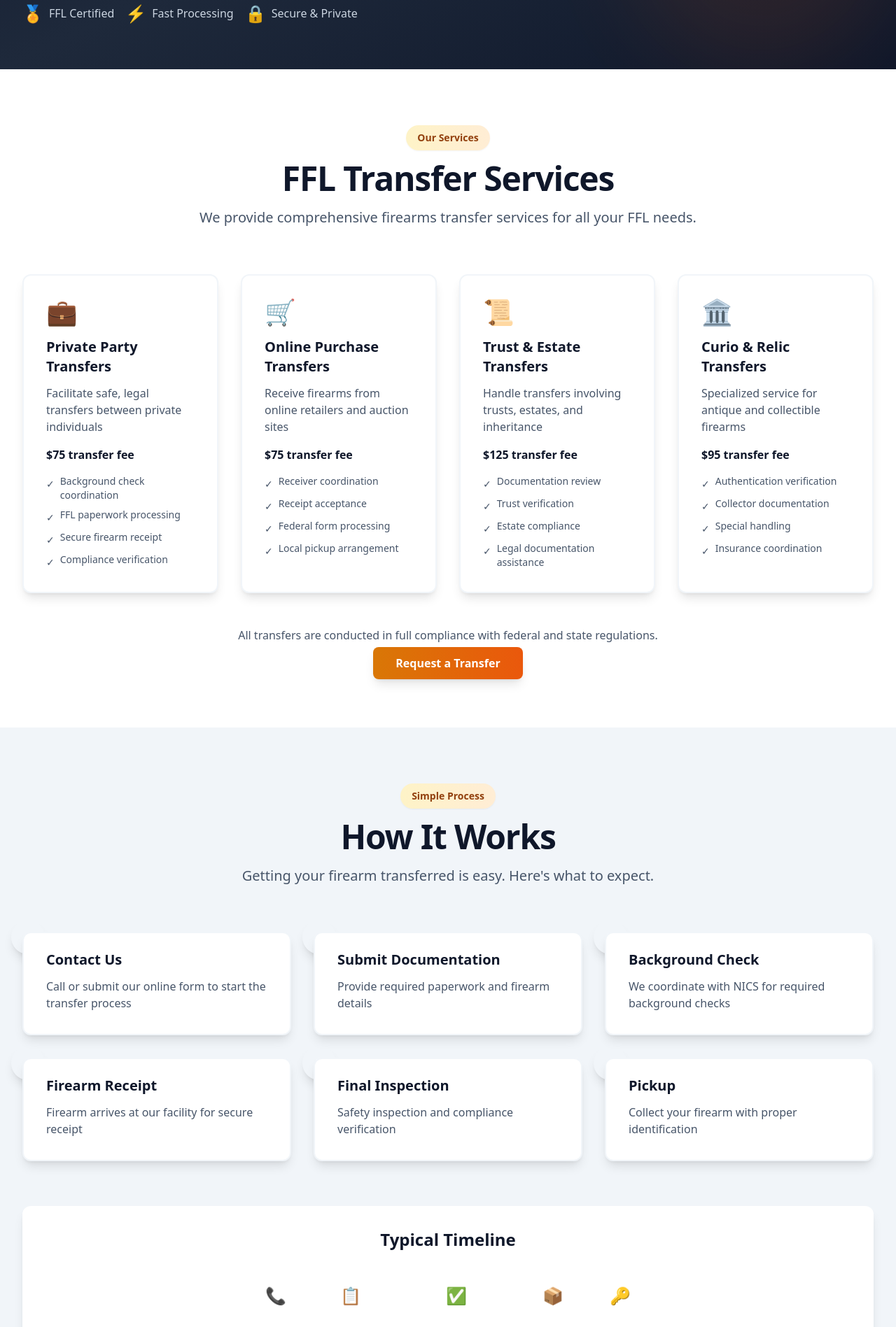
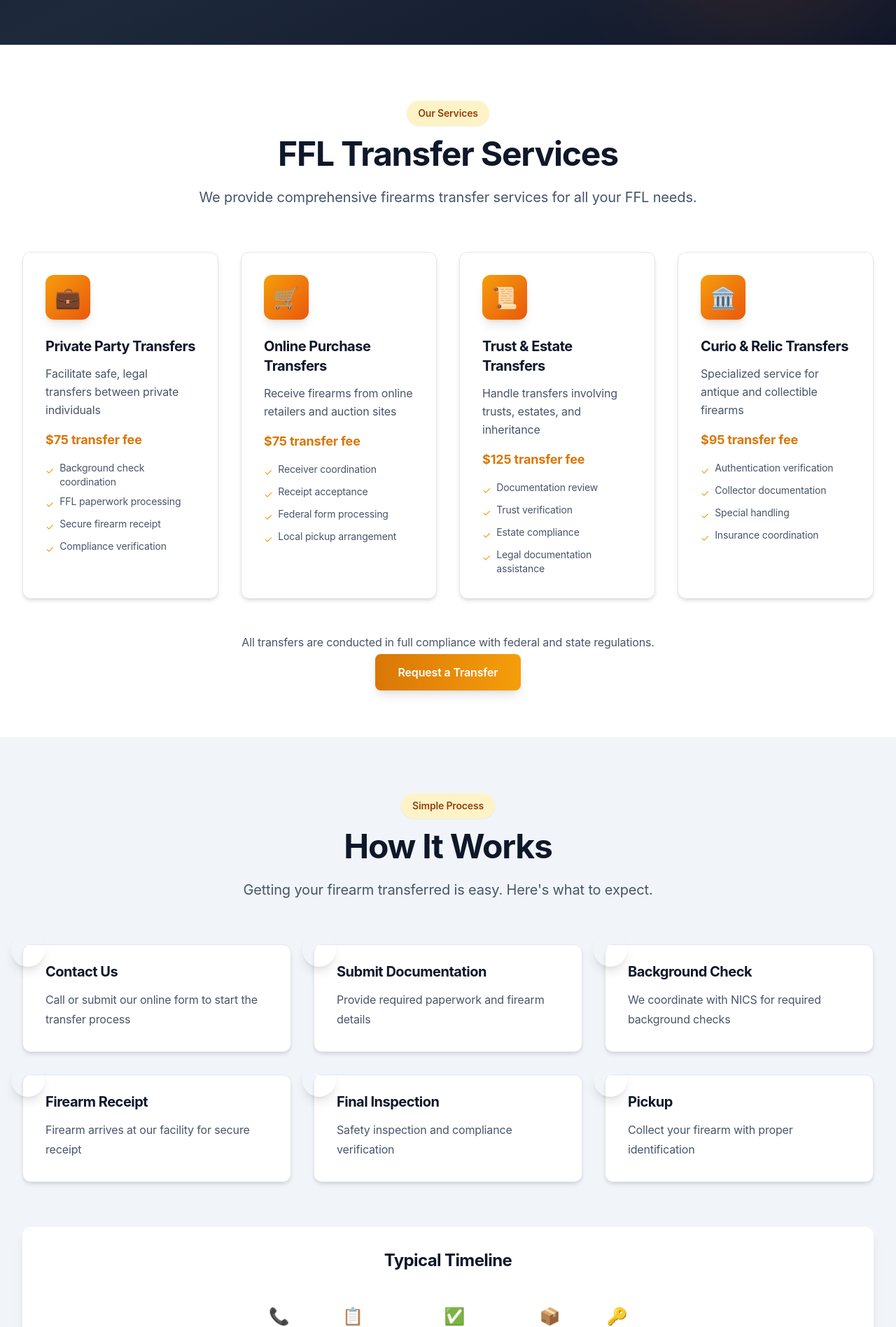
Before and after one commit to mgossman71/React-Demo-qwen35_35, a React (Vite) app: page / in a window 1280 px wide. Shown: the part 512-2409 px from the top of the page at 70% size. Built offline with nearby package versions, Linux system fonts and the light colour scheme.

Commit message:
Refactor typography and spacing: Better font hierarchy, 8px grid system, consistent spacing, modern color palette

```diff
--- a/src/components/Eligibility.jsx
+++ b/src/components/Eligibility.jsx
@@ -14,7 +14,7 @@ export default function Eligibility() {
 
         <div className="grid grid-cols-1 md:grid-cols-2 lg:grid-cols-3 gap-6">
           {siteData.eligibility.map((item, index) => (
-            <div key={index} className="card border-l-4 border-ffl-gold">
+            <div key={index} className="card border-l-4 border-amber-500">
               <div className="flex items-start space-x-4">
                 <div className="text-3xl flex-shrink-0">
                   {index < 2 ? '⚖️' : index < 4 ? '🆔' : '✅'}
@@ -23,7 +23,7 @@ export default function Eligibility() {
                   <h3 className="font-semibold text-lg text-slate-900 mb-2">
                     {item.title}
                   </h3>
-                  <p className="text-slate-600">
+                  <p className="text-slate-600 leading-relaxed">
                     {item.description}
                   </p>
                 </div>
--- a/src/components/Hero.jsx
+++ b/src/components/Hero.jsx
@@ -13,12 +13,12 @@ export default function Hero() {
         <div className="grid grid-cols-1 lg:grid-cols-2 gap-12 items-center">
           {/* Text Content */}
           <div className="text-center lg:text-left">
-            <h1 className="text-5xl md:text-6xl lg:text-7xl font-black leading-tight mb-6 tracking-tight">
+            <h1 className="text-4xl sm:text-5xl lg:text-6xl font-bold leading-tight mb-6 tracking-tight">
               Professional{' '}
               <span className="text-transparent bg-clip-text bg-gradient-to-r from-amber-400 to-orange-400">FFL Firearm</span>
               {' '}Transfer Services
             </h1>
-            <p className="text-xl text-slate-300 mb-8 max-w-2xl leading-relaxed">
+            <p className="text-lg sm:text-xl text-slate-300 mb-8 max-w-2xl leading-relaxed">
               <span className="text-white font-semibold">{siteData.tagline}</span> Safe, secure, and fully compliant with all federal and state regulations.
             </p>
 
--- a/src/components/Services.jsx
+++ b/src/components/Services.jsx
@@ -15,18 +15,20 @@ export default function Services() {
         <div className="grid grid-cols-1 md:grid-cols-2 lg:grid-cols-4 gap-8">
           {siteData.services.map((service, index) => (
             <div key={index} className="card">
-              <div className="text-4xl mb-4">{['💼', '🛒', '📜', '🏛️'][index]}</div>
+              <div className="feature-icon mb-6">
+                {['💼', '🛒', '📜', '🏛️'][index]}
+              </div>
               <h3 className="text-xl font-bold text-slate-900 mb-3">
                 {service.title}
               </h3>
-              <p className="text-slate-600 mb-4">{service.description}</p>
+              <p className="text-slate-600 mb-4 leading-relaxed">{service.description}</p>
               <div className="mb-4">
-                <span className="text-ffl-gold font-semibold">{service.fees}</span>
+                <span className="text-amber-600 font-bold text-lg">{service.fees}</span>
               </div>
               <ul className="space-y-2">
                 {service.details.map((detail, idx) => (
                   <li key={idx} className="flex items-start space-x-2 text-sm text-slate-600">
-                    <span className="text-ffl-primary mt-1">✓</span>
+                    <span className="text-amber-500 mt-1 flex-shrink-0">✓</span>
                     <span>{detail}</span>
                   </li>
                 ))}
--- a/src/index.css
+++ b/src/index.css
@@ -1,56 +1,112 @@
-/* Tailwind CSS - using v3 compatible directives */
-@tailwind base;
-@tailwind components;
-@tailwind utilities;
+/* Modern Design System - MJG Firearms */
+@import "tailwindcss/base";
+@import "tailwindcss/components";
+@import "tailwindcss/utilities";
 
 @layer base {
   html {
     scroll-behavior: smooth;
+    font-size: 16px;
   }
 
   body {
-    @apply bg-slate-50 text-slate-900 antialiased;
+    @apply bg-slate-50 text-slate-800 antialiased leading-relaxed;
+    font-family: -apple-system, BlinkMacSystemFont, 'SF Pro Display', 'Inter', 'Segoe UI', Roboto, sans-serif;
+    font-weight: 400;
+    letter-spacing: -0.01em;
+  }
+
+  h1, h2, h3, h4, h5, h6 {
+    @apply font-semibold tracking-tight;
+    line-height: 1.2;
+  }
+
+  h1 {
+    @apply text-4xl sm:text-5xl lg:text-6xl font-bold;
+  }
+
+  h2 {
+    @apply text-3xl sm:text-4xl;
+  }
+
+  h3 {
+    @apply text-xl sm:text-2xl;
+  }
+
+  p {
+    @apply leading-7;
   }
 }
 
 @layer components {
+  /* Primary Button - Amber gradient */
   .btn-primary {
-    @apply bg-gradient-to-r from-amber-600 to-orange-600 hover:from-amber-700 hover:to-orange-700 text-white font-bold py-3 px-8 rounded-lg transition-all duration-300 shadow-lg hover:shadow-2xl transform hover:-translate-y-1;
+    @apply bg-gradient-to-r from-amber-600 to-amber-500 hover:from-amber-700 hover:to-amber-600 text-white font-semibold py-4 px-8 rounded-lg transition-all duration-300 shadow-lg hover:shadow-xl hover:-translate-y-0.5;
   }
 
+  /* Secondary Button - Slate with border */
   .btn-secondary {
-    @apply bg-gradient-to-r from-slate-700 to-slate-600 hover:from-slate-800 hover:to-slate-700 text-white font-bold py-3 px-8 rounded-lg transition-all duration-300 shadow-lg hover:shadow-xl border border-slate-500;
+    @apply bg-slate-800 hover:bg-slate-700 text-white font-semibold py-4 px-8 rounded-lg transition-all duration-300 border border-slate-600 hover:border-slate-500;
   }
 
+  /* Outline Button */
   .btn-outline {
-    @apply border-2 border-amber-600 text-amber-600 hover:bg-amber-600 hover:text-white font-bold py-3 px-8 rounded-lg transition-all duration-300;
+    @apply border-2 border-amber-600 text-amber-600 hover:bg-amber-600 hover:text-white font-semibold py-4 px-8 rounded-lg transition-all duration-300;
   }
 
+  /* Card Design - Clean with subtle shadow */
   .card {
-    @apply bg-white rounded-xl shadow-lg p-8 border-2 border-slate-100 hover:border-amber-400 hover:shadow-2xl transition-all duration-300 transform hover:-translate-y-1;
+    @apply bg-white rounded-xl shadow-md p-8 border border-slate-200 hover:shadow-xl hover:border-amber-300 transition-all duration-300;
   }
 
+  /* Section Headers */
   .section-header {
     @apply text-center mb-16;
   }
 
   .section-title {
-    @apply text-5xl font-black text-slate-900 mb-4 tracking-tight;
+    @apply text-4xl sm:text-5xl font-bold text-slate-900 mb-6 tracking-tight;
   }
 
   .section-subtitle {
-    @apply text-xl text-slate-600 max-w-3xl mx-auto leading-relaxed;
+    @apply text-lg sm:text-xl text-slate-600 max-w-3xl mx-auto leading-relaxed;
   }
 
+  /* Badge - Modern pill style */
   .badge {
-    @apply inline-flex items-center px-4 py-2 rounded-full text-sm font-bold bg-gradient-to-r from-amber-100 to-orange-100 text-amber-800 shadow-sm;
+    @apply inline-flex items-center px-4 py-2 rounded-full text-sm font-semibold bg-amber-100 text-amber-800 shadow-sm;
   }
 
+  /* Gradient Hero Background */
   .gradient-hero {
-    @apply bg-gradient-to-br from-slate-900 via-slate-800 to-slate-900;
+    @apply bg-gradient-to-br from-slate-900 via-slate-800 to-slate-900 text-white;
   }
 
+  /* Glass Card Effect */
   .glass-card {
-    @apply bg-white/5 backdrop-blur-lg rounded-2xl p-8 border border-white/10 shadow-2xl;
+    @apply bg-white/5 backdrop-blur-md rounded-2xl p-8 border border-white/10 shadow-2xl;
+  }
+
+  /* Feature Icon Box */
+  .feature-icon {
+    @apply w-16 h-16 rounded-xl bg-gradient-to-br from-amber-500 to-orange-600 flex items-center justify-center text-3xl shadow-lg;
   }
 }
+
+/* Custom scrollbar */
+::-webkit-scrollbar {
+  width: 10px;
+}
+
+::-webkit-scrollbar-track {
+  @apply bg-slate-100;
+}
+
+::-webkit-scrollbar-thumb {
+  @apply bg-slate-400 rounded-full hover:bg-slate-500;
+}
+
+/* Focus states for accessibility */
+*:focus-visible {
+  @apply outline-2 outline-amber-500 outline-offset-2;
+}
--- a/tailwind.config.js
+++ b/tailwind.config.js
@@ -7,11 +7,22 @@ export default {
   theme: {
     extend: {
       colors: {
-        'slate-900': '#0f172a',
-        'slate-800': '#1e293b',
-        'amber-600': '#d97706',
-        'orange-600': '#ea580c',
-        'bronze-500': '#b45309',
+        'slate': {
+          '50': '#f8fafc',
+          '100': '#f1f5f9',
+          '200': '#e2e8f0',
+          '300': '#cbd5e1',
+          '400': '#94a3b8',
+          '500': '#64748b',
+          '600': '#475569',
+          '700': '#334155',
+          '800': '#1e293b',
+          '900': '#0f172a',
+          '950': '#020617',
+        },
+      },
+      fontFamily: {
+        'sans': ['-apple-system', 'BlinkMacSystemFont', 'SF Pro Display', 'Inter', 'Segoe UI', 'Roboto', 'sans-serif'],
       },
     },
   },
```
